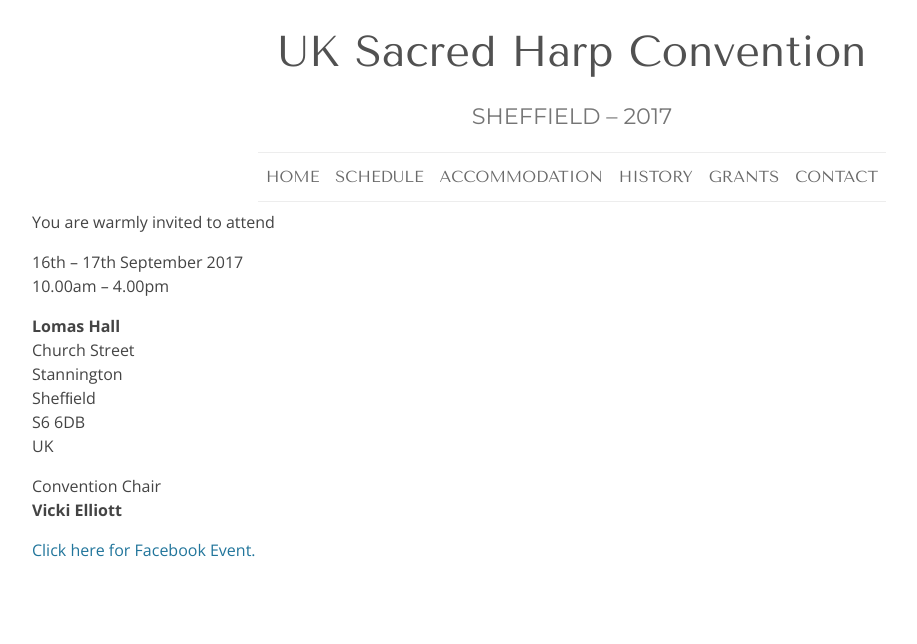
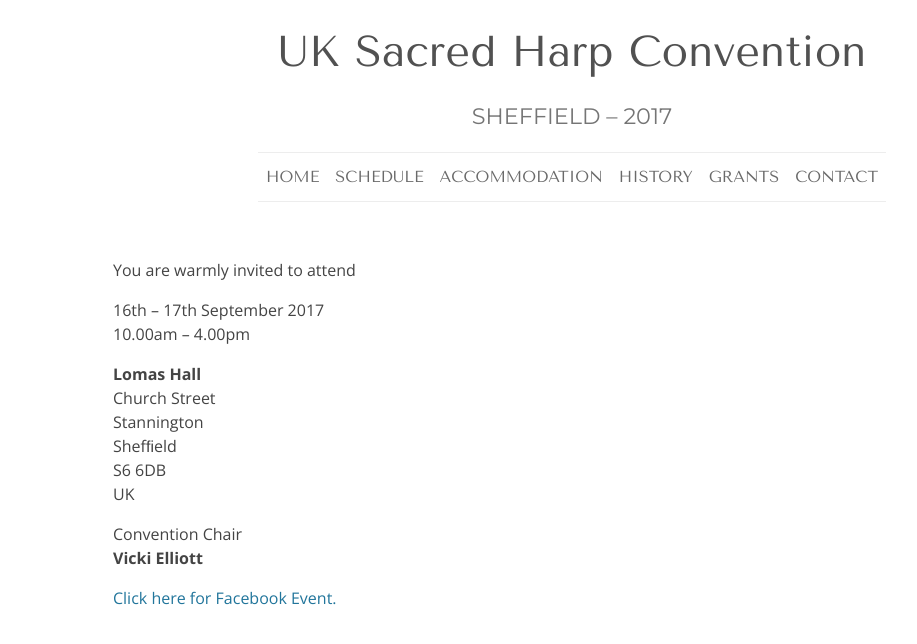
Before and after one commit to ukshc/ukshc.github.io, a Jekyll site: the page built from index.html, in a window 1280 px wide. Shown: the top 644 px of the page, without its empty margins (68-985 px from the left). Built offline with Jekyll 4.4.1, drawn with Linux system fonts in a browser that asks for light colours; nearby versions of some CDN libraries.

Commit message:
Update homepage.html

```diff
--- a/_layouts/homepage.html
+++ b/_layouts/homepage.html
@@ -2,7 +2,7 @@
 layout: default
 ---
 
-<div class="container">
+<div class="container pt-5 mx-5 px-5">
     <div class="row">
         <div class="col">
             {{ page.content }}
```
